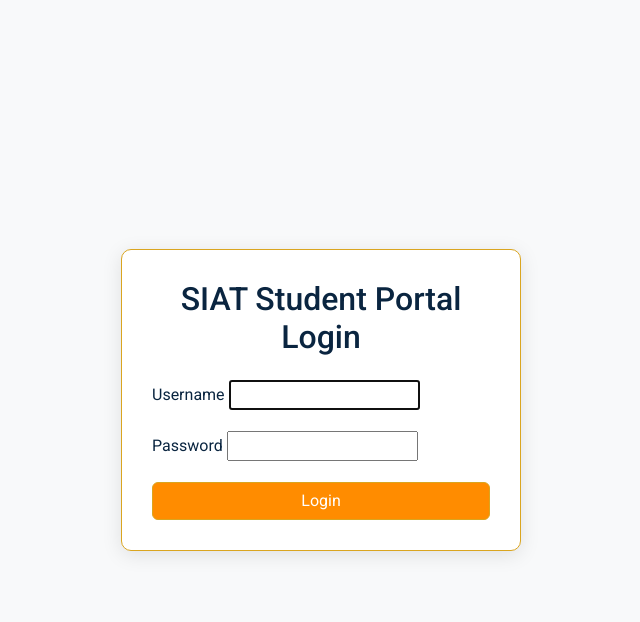
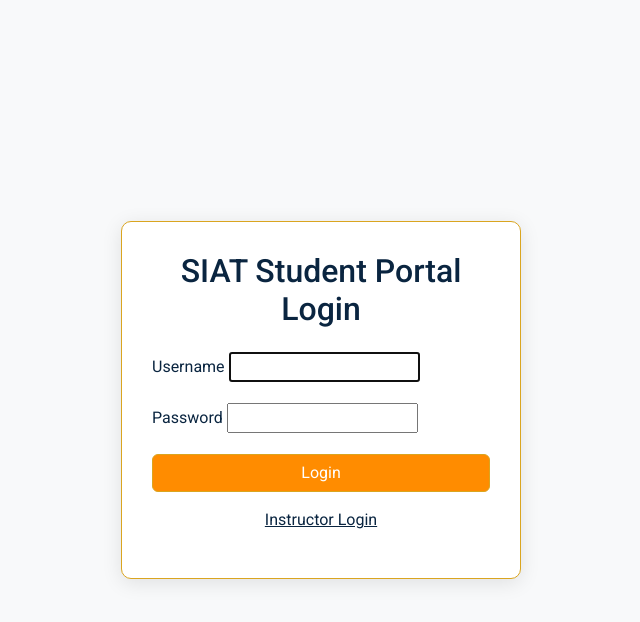
Before and after one commit to sammy-19/siat, a Django app: page /portal/login/ in a window 1280 px wide. Shown: the top 622 px of the page, without its empty margins (319-959 px from the left). Run offline with Django 5.2, Linux system fonts and the light colour scheme.

Commit message:
added student and instructor login buttons

```diff
--- a/instructor_portal/templates/instructor_portal/login.html
+++ b/instructor_portal/templates/instructor_portal/login.html
@@ -47,6 +47,7 @@
             <button type="submit" class="btn btn-login w-100">Login</button>
         </form>
         <p class="text-center mt-3"><a href="#" style="color: var(--accent-orange);">Forgot Password?</a></p>
+        <p class="text-center mt-3"><a href="{% url 'student_portal:student_login' %}" style="color: var(--accent-orange);">Student Login</a></p>
     </div>
     <script src="https://cdn.jsdelivr.net/npm/bootstrap@5.3.0/dist/js/bootstrap.bundle.min.js"></script>
 </body>
--- a/student_portal/templates/student_portal/login.html
+++ b/student_portal/templates/student_portal/login.html
@@ -47,9 +47,8 @@
             {% endif %}
             <input type="hidden" name="next" value="{% url 'student_portal:dashboard' %}" />
             <button type="submit" class="btn btn-login w-100">Login</button>
-
         </form>
-
+        <p class="text-center mt-3"><a href="{% url 'instructor_portal:instructor_login' %}" style="color: var(--blue);">Instructor Login</a></p>
     </div>
     <script src="https://cdn.jsdelivr.net/npm/bootstrap@5.3.0/dist/js/bootstrap.bundle.min.js"></script>
 </body>
```
